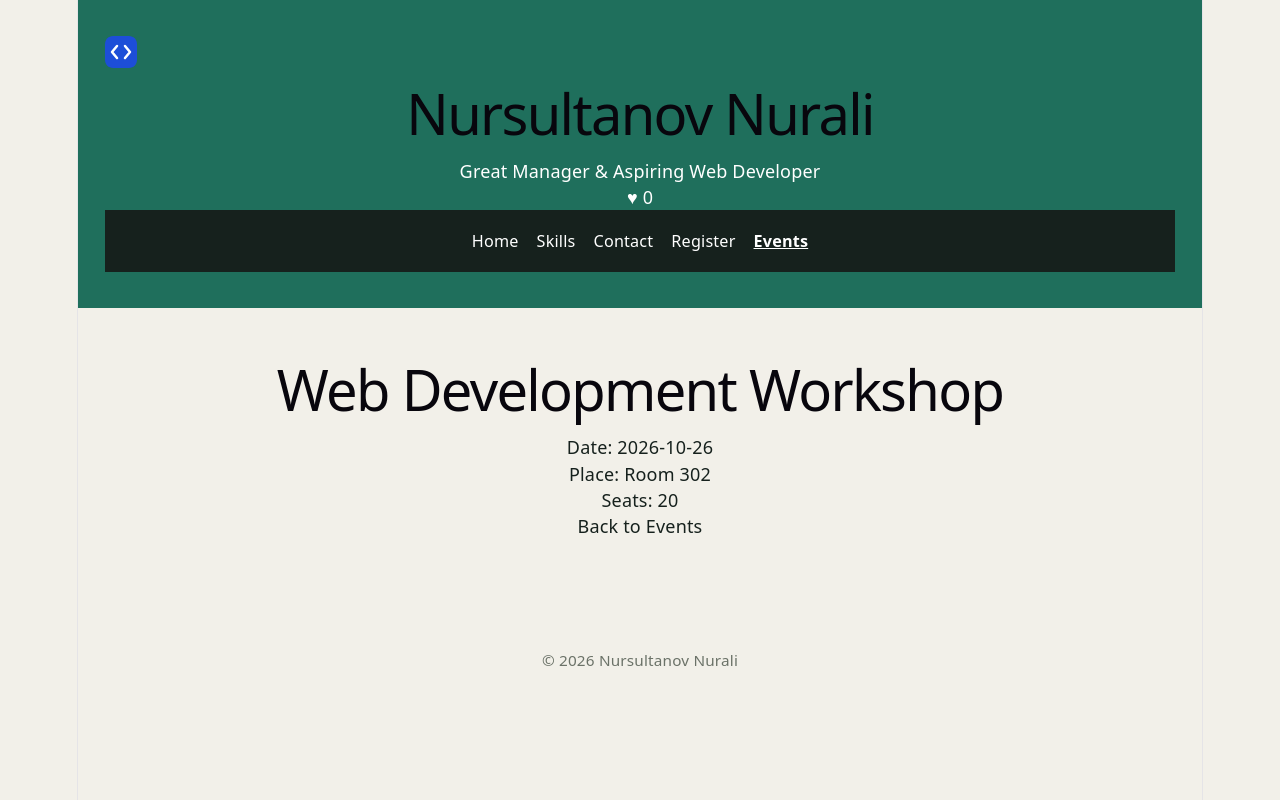
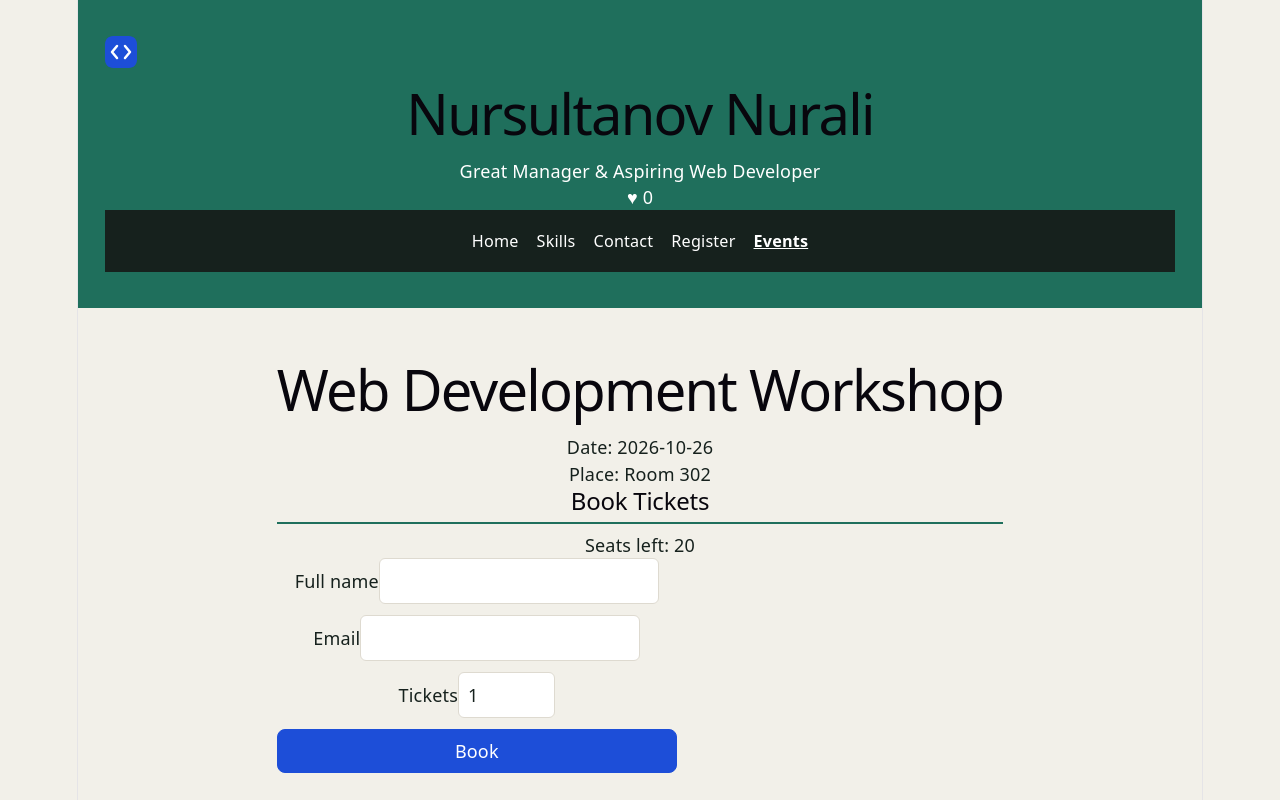
Before and after one commit to nrsltanovnrali-byte/iwamad-practice, a React (Vite) app: page /events/1 in a window 1280 px wide. Shown: the top 800 px of the page. Built offline with nearby package versions, Linux system fonts and the light colour scheme.

Commit message:
Add event signup form and tests

```diff
--- /dev/null
+++ b/src/components/EventSignupForm.tsx
@@ -0,0 +1,133 @@
+
+import { useState } from 'react'
+import type { ChangeEvent, FocusEvent, FormEvent } from 'react'
+import type { CampusEvent } from '../data/events'
+import { validateSignup } from '../lib/validateSignup'
+import type { SignupValues } from '../lib/validateSignup'
+import TextField from './ui/TextField'
+import Button from './ui/Button'
+
+type Props = {
+  event: CampusEvent
+}
+
+function EventSignupForm({ event }: Props) {
+  const [values, setValues] = useState<SignupValues>({
+    fullName: '',
+    email: '',
+    tickets: '1'
+  })
+
+  const [seatsLeft, setSeatsLeft] = useState(event.seats)
+  const [touched, setTouched] = useState({
+    fullName: false,
+    email: false,
+    tickets: false
+  })
+  const [submitAttempted, setSubmitAttempted] = useState(false)
+  const [message, setMessage] = useState('')
+
+  const errors = validateSignup(values, seatsLeft)
+
+  function handleChange(event: ChangeEvent<HTMLInputElement>) {
+    const { name, value } = event.target
+
+    setValues({
+      ...values,
+      [name]: value
+    })
+
+    setMessage('')
+  }
+
+  function handleBlur(event: FocusEvent<HTMLInputElement>) {
+    setTouched({
+      ...touched,
+      [event.target.name]: true
+    })
+  }
+
+  function getError(field: keyof SignupValues) {
+    if (touched[field] || submitAttempted) {
+      return errors[field]
+    }
+
+    return undefined
+  }
+
+  function handleSubmit(event: FormEvent<HTMLFormElement>) {
+    event.preventDefault()
+    setSubmitAttempted(true)
+
+    if (Object.keys(errors).length > 0) {
+      return
+    }
+
+    const tickets = Number(values.tickets)
+
+    setSeatsLeft(seatsLeft - tickets)
+    setMessage(`Booked: ${tickets} for ${values.fullName.trim()}.`)
+
+    setValues({
+      fullName: '',
+      email: '',
+      tickets: '1'
+    })
+
+    setTouched({
+      fullName: false,
+      email: false,
+      tickets: false
+    })
+
+    setSubmitAttempted(false)
+  }
+
+  return (
+    <section>
+      <h2>Book Tickets</h2>
+
+      <p>Seats left: {seatsLeft}</p>
+
+      <form onSubmit={handleSubmit} noValidate>
+        <TextField
+          label="Full name"
+          name="fullName"
+          value={values.fullName}
+          onChange={handleChange}
+          onBlur={handleBlur}
+          error={getError('fullName')}
+        />
+
+        <TextField
+          label="Email"
+          name="email"
+          type="email"
+          value={values.email}
+          onChange={handleChange}
+          onBlur={handleBlur}
+          error={getError('email')}
+        />
+
+        <TextField
+          label="Tickets"
+          name="tickets"
+          type="number"
+          min="1"
+          max="4"
+          step="1"
+          value={values.tickets}
+          onChange={handleChange}
+          onBlur={handleBlur}
+          error={getError('tickets')}
+        />
+
+        <Button type="submit">Book</Button>
+      </form>
+
+      {message && <p role="status">{message}</p>}
+    </section>
+  )
+}
+
+export default EventSignupForm
--- /dev/null
+++ b/src/lib/validateSignup.ts
@@ -0,0 +1,35 @@
+
+export type SignupValues = {
+  fullName: string
+  email: string
+  tickets: string
+}
+
+export type SignupErrors = Partial<
+  Record<keyof SignupValues, string>
+>
+
+export function validateSignup(
+  values: SignupValues,
+  seatsLeft: number
+): SignupErrors {
+  const errors: SignupErrors = {}
+
+  if (values.fullName.trim().length < 2) {
+    errors.fullName = 'Enter your full name'
+  }
+
+  if (!/^[^\s@]+@[^\s@]+\.[^\s@]+$/.test(values.email.trim())) {
+    errors.email = 'Enter a valid email, like name@example.com'
+  }
+
+  const tickets = Number(values.tickets)
+
+  if (!Number.isInteger(tickets) || tickets < 1 || tickets > 4) {
+    errors.tickets = 'Choose 1 to 4 tickets'
+  } else if (tickets > seatsLeft) {
+    errors.tickets = `Only ${seatsLeft} seats left`
+  }
+
+  return errors
+}
--- a/src/pages/EventDetailsPage.tsx
+++ b/src/pages/EventDetailsPage.tsx
@@ -1,6 +1,7 @@
 
 import { Link, useParams } from 'react-router'
 import { events } from '../data/events'
+import EventSignupForm from '../components/EventSignupForm'
 
 function EventDetailsPage() {
   const { eventId } = useParams()
@@ -25,7 +26,8 @@
 
       <p>Date: {event.date}</p>
       <p>Place: {event.place}</p>
-      <p>Seats: {event.seats}</p>
+
+      <EventSignupForm key={event.id} event={event} />
 
       <Link to="/events">Back to Events</Link>
     </section>
```
Also changed, not shown: 2 other files (tests, documents, lock files or other folders).
